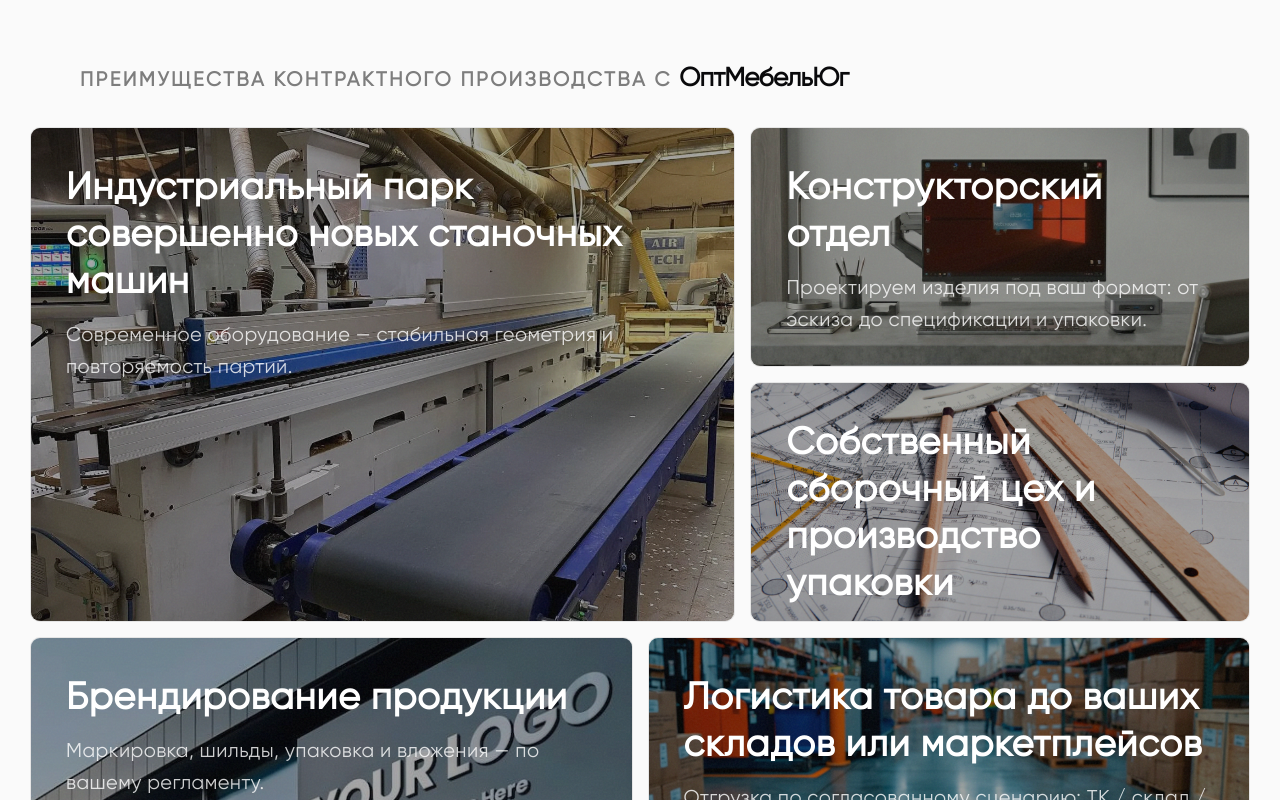
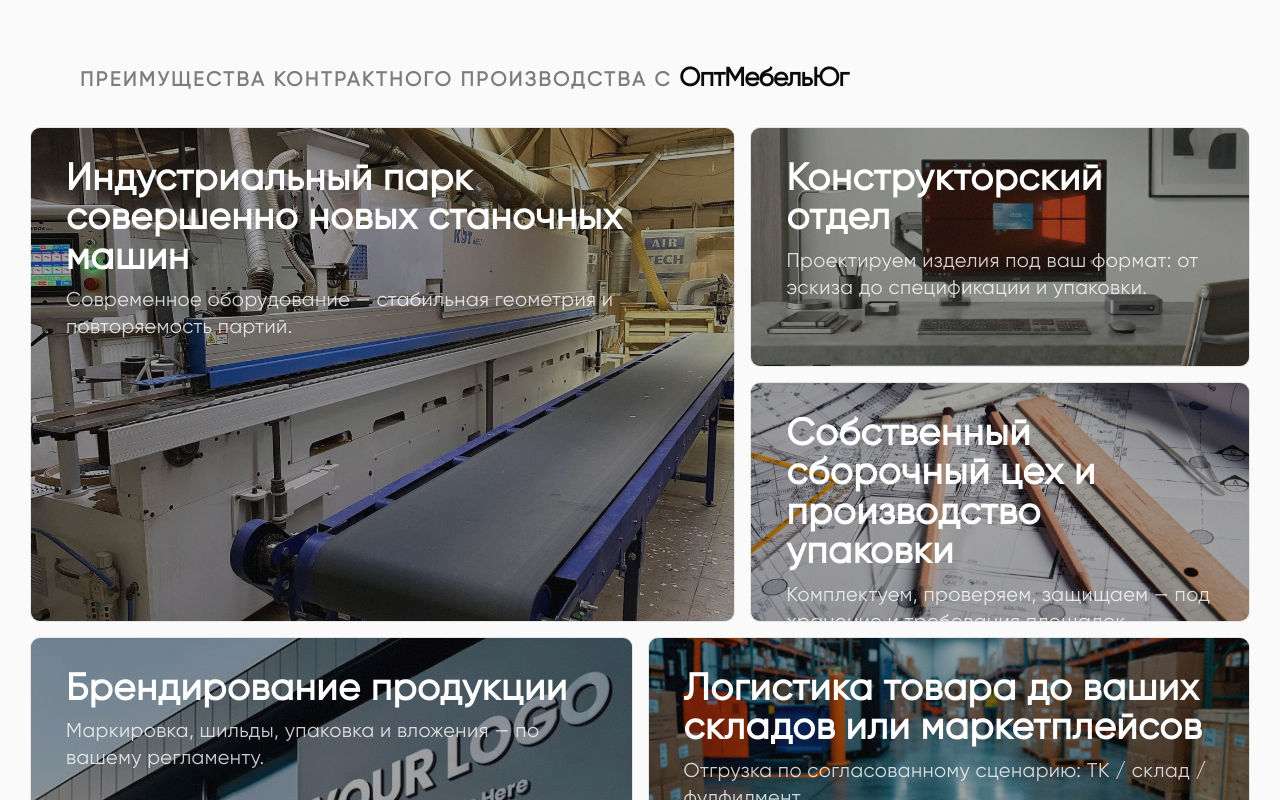
Before and after one commit to atalik07/kavkaz-vector-next, a Next.js app: page / in a window 1280 px wide. Shown: the part 6180-6980 px from the top of the page. Built offline with nearby package versions, Linux system fonts and the light colour scheme.

Commit message:
bento text fix

```diff
--- a/components/sections/AdvantagesBento.tsx
+++ b/components/sections/AdvantagesBento.tsx
@@ -90,18 +90,18 @@ function Tile({ item }: { item: Advantage }) {
         <div className="absolute inset-0 heroGrain opacity-20" aria-hidden="true" />
       </div>
 
-      <div className="relative z-10 h-full p-6 sm:p-7 flex flex-col justify-between">
-        <div className="space-y-3">
+     <div className="relative z-10 h-full px-6 pb-6 pt-5 sm:px-7 sm:pb-7 sm:pt-6 flex flex-col">
+        <div className="space-y-2">
           <h3
             className={[
-              "subhead font-extrabold tracking-[0.02em] leading-tight",
+              "subhead font-extrabold tracking-[0.02em] leading-[1.05]",
               textClass,
               "text-2xl sm:text-3xl",
             ].join(" ")}
           >
             {item.title}
           </h3>
-          <p className={["text-base leading-relaxed tracking-[0.02em]", subClass].join(" ")}>
+          <p className={["text-base leading-[1.35] tracking-[0.02em]", subClass].join(" ")}>
             {item.subtitle}
           </p>
         </div>
```
